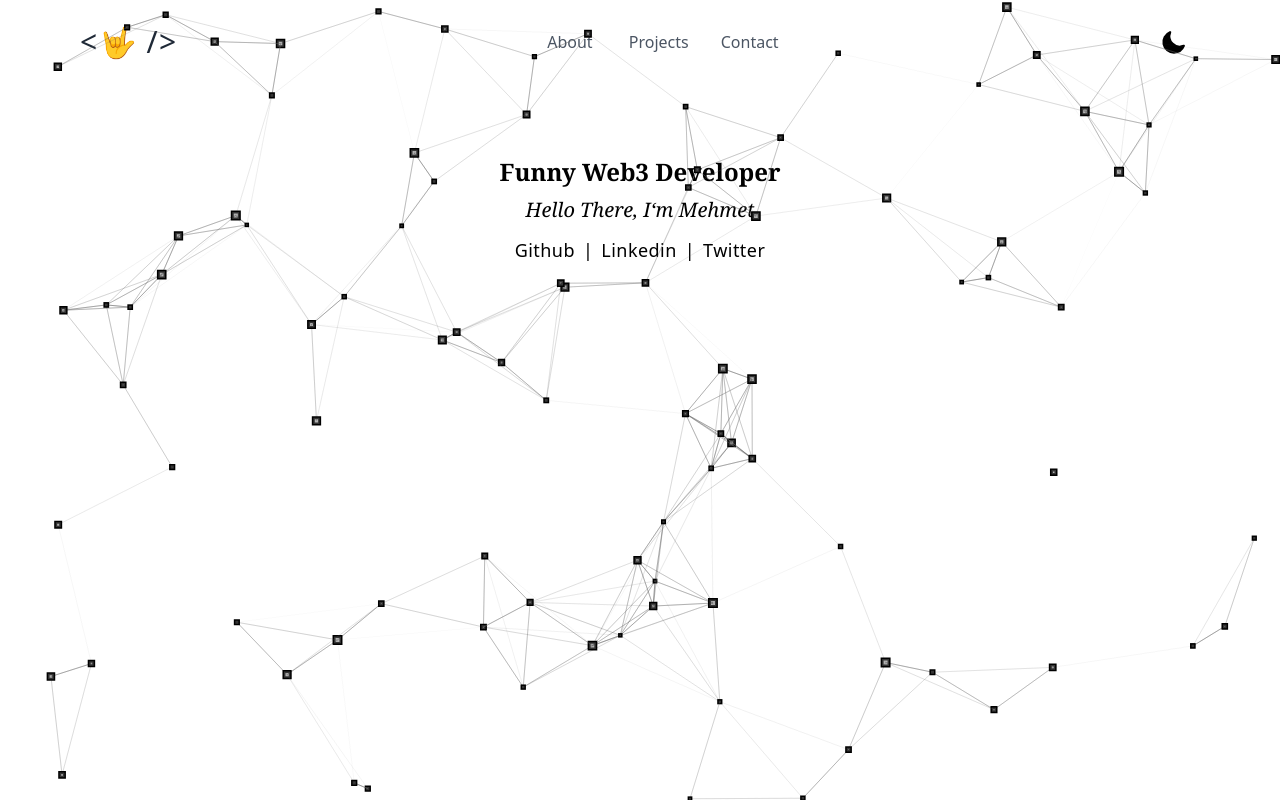
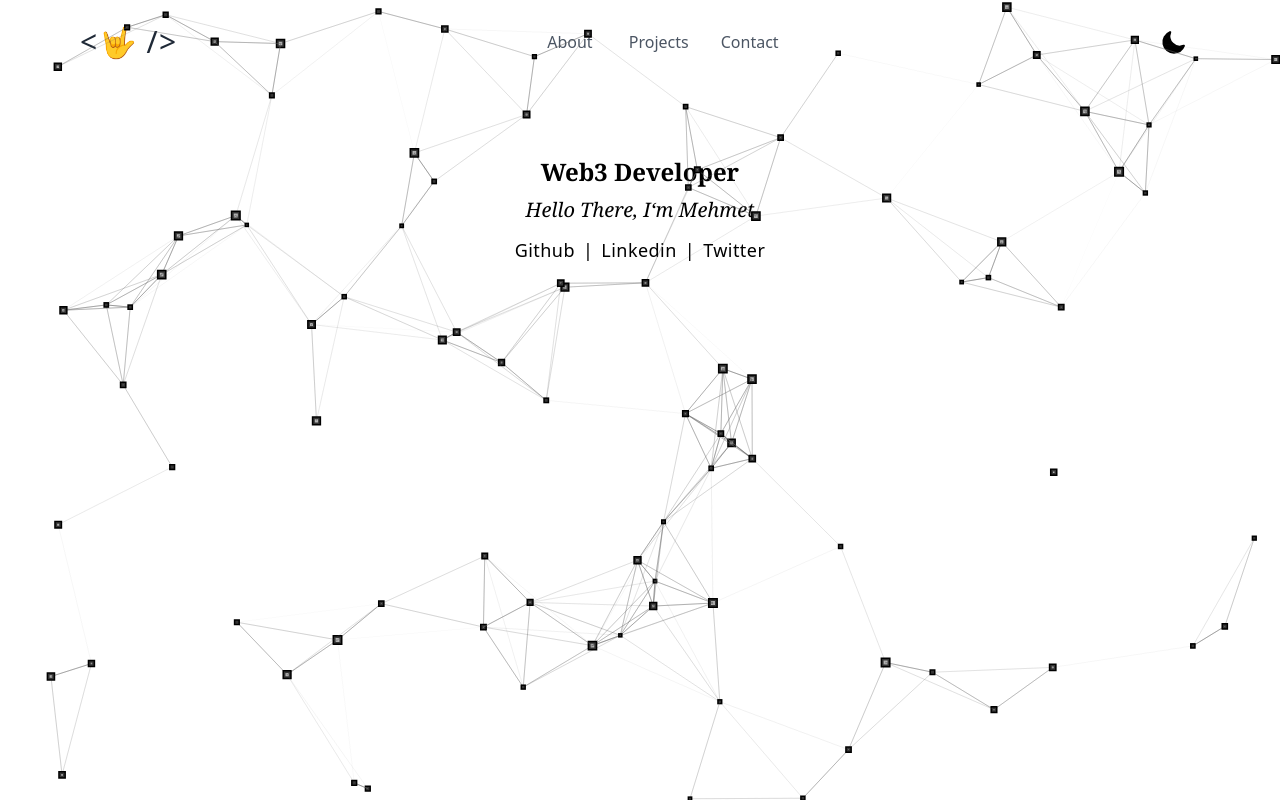
Before and after one commit to mehmetYilmaz9/portfolioV2, a Next.js app: page / in a window 1280 px wide. Built offline with nearby package versions, Linux system fonts and the light colour scheme.

Commit message:
Update HomePage.jsx

```diff
--- a/components/HomePage.jsx
+++ b/components/HomePage.jsx
@@ -96,7 +96,7 @@ const HomePage = () => {
               <div className="flex justify-center  items-center h-64 ">
                 <div className="">
                   <h1 className="text-2xl py-2 flex justify-center font-serif font-semibold">
-                    Funny Web3 Developer
+                     Web3 Developer
                   </h1>
                   <h2 className="text-xl italic flex justify-center font-serif font-medium">Hello There, I&lsquo;m Mehmet</h2>
 
```
